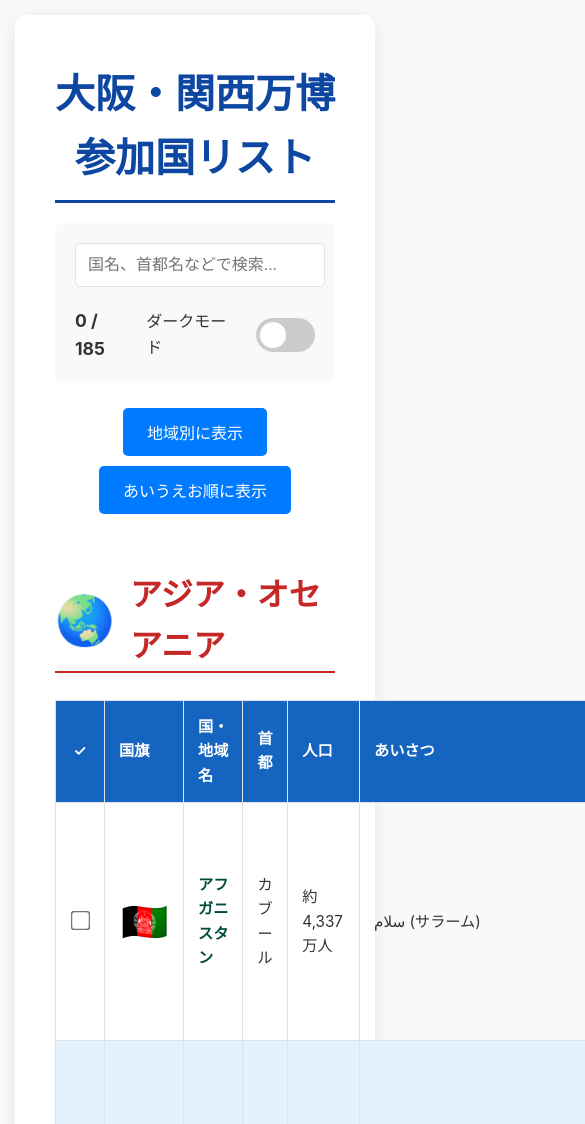
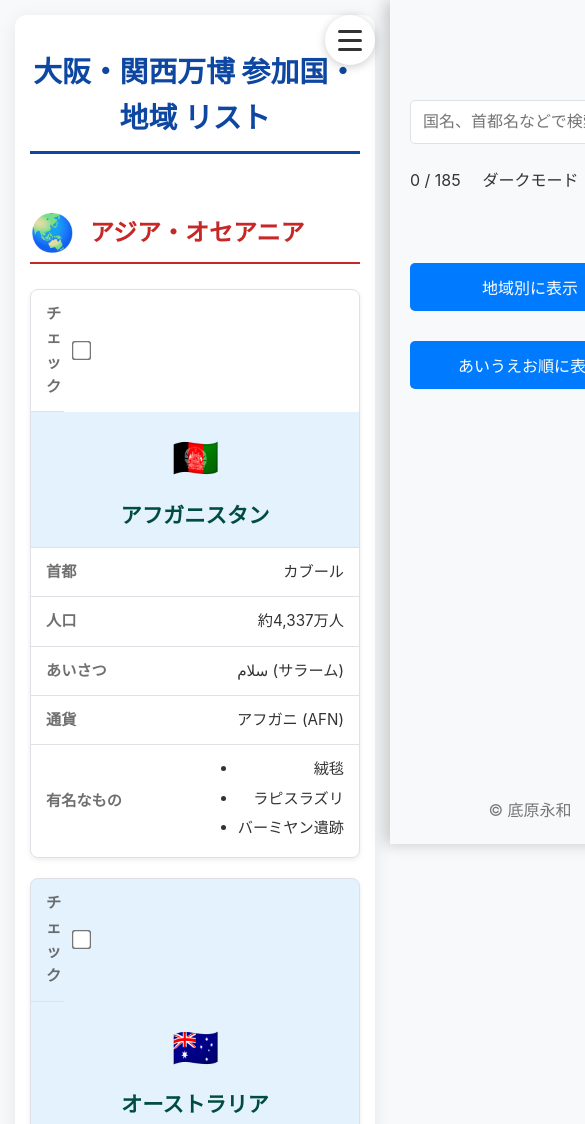
Before and after one commit to towabii/banpaku, a plain HTML site: page index.html in a window 390 px wide. Shown: the top 1124 px of the page, 585 px wide, since content can reach past the window. Drawn offline with Linux system fonts and the light colour scheme.

Commit message:
Update index.html

```diff
--- a/index.html
+++ b/index.html
@@ -3,7 +3,7 @@
 <head>
     <meta charset="UTF-8">
     <meta name="viewport" content="width=device-width, initial-scale=1.0">
-    <title>大阪・関西万博 参加国・地域 高機能リスト</title>
+    <title>大阪・関西万博 参加国・地域 リスト</title>
     <style>
         :root {
             --primary-bg-color: #f8f9fa;
@@ -32,6 +32,9 @@
             padding: 15px;
             transition: background-color 0.3s, color 0.3s;
         }
+        body.menu-open {
+            overflow: hidden;
+        }
 
         body.dark-mode {
             --primary-bg-color: #121212;
@@ -53,14 +56,11 @@
             to { opacity: 1; transform: translateY(0); }
         }
         @keyframes popIn {
-            0% { transform: scale(0.9); opacity: 0; }
-            80% { transform: scale(1.02); opacity: 1; }
+            0% { transform: scale(0.95); opacity: 0; }
             100% { transform: scale(1); opacity: 1; }
         }
         @keyframes popCheck {
-            0% { transform: scale(1); }
             50% { transform: scale(1.3); }
-            100% { transform: scale(1); }
         }
 
         .container {
@@ -76,7 +76,7 @@
         h1 {
             text-align: center;
             color: var(--accent-color-1);
-            font-size: 2.5em;
+            font-size: 2.2em;
             border-bottom: 3px solid var(--accent-color-1);
             padding-bottom: 10px;
             margin-bottom: 20px;
@@ -137,7 +137,6 @@
         tr { transition: background-color 0.2s; }
         tr:nth-child(even) { background-color: var(--table-row-even-bg); }
         tr:not(.hidden):hover { background-color: var(--table-row-hover-bg); }
-        tr.hidden { display: none; }
         tbody tr { animation: popIn 0.5s ease-out; }
 
         .checkbox-cell { width: 1%; text-align: center; }
@@ -156,80 +155,146 @@
         li { margin-bottom: 5px; }
 
         #checked-list-container {
-            margin-top: 40px;
-            padding: 20px;
-            border: 1px dashed var(--border-color);
-            border-radius: 8px;
+            margin-top: 40px; padding: 20px; border: 1px dashed var(--border-color); border-radius: 8px;
         }
         #checked-list { background: var(--primary-bg-color); padding: 15px; border-radius: 5px; min-height: 50px; word-break: break-all;}
 
         #scrollTopBtn {
-            display: none;
-            position: fixed;
-            bottom: 30px;
-            right: 30px;
-            z-index: 99;
-            border: none;
-            outline: none;
-            background-color: #007bff;
-            color: white;
-            cursor: pointer;
-            padding: 15px;
-            border-radius: 50%;
-            font-size: 18px;
-            width: 50px;
-            height: 50px;
-            line-height: 18px;
-            box-shadow: 0 4px 8px rgba(0,0,0,0.2);
-            transition: transform 0.2s;
+            display: none; position: fixed; bottom: 30px; right: 30px; z-index: 99; border: none; outline: none; background-color: #007bff; color: white; cursor: pointer; padding: 15px; border-radius: 50%; font-size: 18px; width: 50px; height: 50px; line-height: 18px; box-shadow: 0 4px 8px rgba(0,0,0,0.2); transition: transform 0.2s;
         }
         #scrollTopBtn:hover { background-color: #0056b3; transform: scale(1.1); }
 
         footer { text-align: center; margin-top: 40px; padding: 20px; color: #777; border-top: 1px solid var(--border-color); }
+
+        .menu-footer { display: none; }
+        #hamburger-toggle, .hamburger-button, .nav-menu { display: none; }
+
+        /* --- スマホ対応 (レスポンシブデザイン) --- */
+        @media (max-width: 768px) {
+            .container { padding: 15px; }
+            h1 { font-size: 1.8em; }
+            h2 { font-size: 1.5em; }
+
+            .hamburger-button {
+                display: flex; position: fixed; top: 15px; right: 15px; z-index: 1001;
+                width: 50px; height: 50px; background: var(--secondary-bg-color); border-radius: 50%;
+                cursor: pointer; box-shadow: 0 2px 10px rgba(0,0,0,0.2);
+                flex-direction: column; justify-content: center; align-items: center; gap: 6px;
+            }
+            .hamburger-button span {
+                display: block; width: 24px; height: 3px; background-color: var(--primary-text-color);
+                border-radius: 3px; transition: all 0.3s;
+            }
+            #hamburger-toggle:checked + .hamburger-button span:nth-of-type(1) { transform: translateY(9px) rotate(45deg); }
+            #hamburger-toggle:checked + .hamburger-button span:nth-of-type(2) { opacity: 0; }
+            #hamburger-toggle:checked + .hamburger-button span:nth-of-type(3) { transform: translateY(-9px) rotate(-45deg); }
+
+            .nav-menu {
+                display: flex; flex-direction: column; position: fixed; top: 0; right: 0;
+                width: 280px; height: 100%; background-color: var(--primary-bg-color);
+                z-index: 1000; transform: translateX(100%); transition: transform 0.4s ease-in-out;
+                padding-top: 80px; box-shadow: -5px 0 15px rgba(0,0,0,0.2);
+                box-sizing: border-box;
+            }
+            #hamburger-toggle:checked ~ .nav-menu { transform: translateX(0); }
+
+            .nav-overlay {
+                display: none; position: fixed; top: 0; left: 0; width: 100%; height: 100%;
+                background: rgba(0,0,0,0.5); z-index: 999;
+            }
+            #hamburger-toggle:checked ~ .nav-overlay { display: block; }
+
+            #pc-controls-container { display: none; }
+
+            .nav-menu .main-controls, .nav-menu .sort-controls {
+                display: flex; flex-direction: column; align-items: stretch; gap: 20px;
+                padding: 20px; text-align: center;
+            }
+            .nav-menu .sort-button { width: 100%; box-sizing: border-box; margin: 5px 0; }
+            .nav-menu .control-group { justify-content: space-between; }
+
+            .menu-footer {
+                display: block; text-align: center; padding: 20px; margin-top: auto; color: #777;
+            }
+            footer { display: none; }
+
+            table { border: 0; }
+            thead { display: none; }
+            tr {
+                display: flex; flex-direction: column; margin-bottom: 20px; border-radius: 8px;
+                border: 1px solid var(--border-color); overflow: hidden;
+                box-shadow: 0 2px 5px var(--shadow-color);
+            }
+            td {
+                display: flex; justify-content: space-between; align-items: center;
+                text-align: right; border: 0; border-bottom: 1px solid var(--border-color);
+                padding: 12px 15px;
+            }
+            td:last-child { border-bottom: 0; }
+            td::before {
+                content: attr(data-label); font-weight: bold; text-align: left;
+                margin-right: 10px; color: var(--primary-text-color); opacity: 0.7;
+            }
+
+            .checkbox-cell { order: -1; }
+
+            td[data-label="国"] {
+                padding: 15px; flex-direction: column; background-color: var(--table-row-even-bg);
+                gap: 10px;
+            }
+            td[data-label="国"]::before { display: none; }
+            td[data-label="国"] a { font-size: 1.4em; text-align: center; }
+
+            .tr-hidden { display: none; }
+        }
     </style>
 </head>
 <body>
 
+    <input type="checkbox" id="hamburger-toggle">
+    <label for="hamburger-toggle" class="hamburger-button">
+        <span></span><span></span><span></span>
+    </label>
+
+    <div class="nav-menu">
+        <!-- スマホ用コントロールはJSでここに複製されます -->
+        <div class="menu-footer">© 底原永和</div>
+    </div>
+    <div class="nav-overlay"></div>
+
     <div class="container">
-        <h1>大阪・関西万博 参加国リスト</h1>
+        <h1>大阪・関西万博 参加国・地域 リスト</h1>
 
+        <div id="pc-controls-container">
             <div class="main-controls">
-            <input type="search" id="searchBox" class="search-box" placeholder="国名、首都名などで検索...">
+                <input type="search" class="search-box" placeholder="国名、首都名などで検索...">
                 <div class="control-group">
-                <div id="counter">0 / 160</div>
+                    <div class="counter">0 / 160</div>
                     <span>ダークモード</span>
                     <label class="switch">
-                    <input type="checkbox" id="darkModeToggle">
+                        <input type="checkbox" class="dark-mode-toggle">
                         <span class="slider"></span>
                     </label>
                 </div>
             </div>
-
             <div class="sort-controls">
-            <button id="showRegionalBtn" class="sort-button">地域別に表示</button>
-            <button id="showAlphaBtn" class="sort-button">あいうえお順に表示</button>
+                <button class="sort-button" data-sort="regional">地域別に表示</button>
+                <button class="sort-button" data-sort="alpha">あいうえお順に表示</button>
+            </div>
         </div>
 
-        <div id="regionalView">
-            <!-- 地域別テーブルはこの中に動的に生成されます -->
-        </div>
-
-        <div id="alphaView" style="display: none;">
-            <!-- あいうえお順テーブルはこの中に動的に生成されます -->
-        </div>
+        <div id="regionalView"></div>
+        <div id="alphaView" style="display: none;"></div>
 
         <div id="checked-list-container">
             <h3>✅ チェックした国リスト</h3>
             <div id="checked-list">ここにチェックした国名が表示されます。</div>
         </div>
-
     </div>
 
     <button id="scrollTopBtn" title="トップへ戻る">↑</button>
 
-    <footer>
-        © 底原永和
-    </footer>
+    <footer>© 底原永和</footer>
 
     <script>
         document.addEventListener('DOMContentLoaded', function () {
@@ -426,27 +491,28 @@
                 {name:"バチカン", furigana:"ばちかん", capital:"バチカン市国", pop:"約800人", hello:"Salve (サルヴェ)", currency:"EUR", famous:["サン・ピエトロ大聖堂","ローマ教皇"], flag:"🇻🇦", region:3},
             ];
 
-            const regions = [
-                { name: "アジア・オセアニア", icon: "🌏" },
-                { name: "アメリカ大陸", icon: "🌎" },
-                { name: "アフリカ", icon: "🌍" },
-                { name: "ヨーロッパ", icon: "🇪🇺" },
-            ];
+            const regions = [ { name: "アジア・オセアニア", icon: "🌏" }, { name: "アメリカ大陸", icon: "🌎" }, { name: "アフリカ", icon: "🌍" }, { name: "ヨーロッパ", icon: "🇪🇺" }];
 
             const regionalView = document.getElementById('regionalView');
             const alphaView = document.getElementById('alphaView');
-            const showRegionalBtn = document.getElementById('showRegionalBtn');
-            const showAlphaBtn = document.getElementById('showAlphaBtn');
-            const searchBox = document.getElementById('searchBox');
-            const darkModeToggle = document.getElementById('darkModeToggle');
-            const counterEl = document.getElementById('counter');
-            const checkedListEl = document.getElementById('checked-list');
             const scrollTopBtn = document.getElementById('scrollTopBtn');
+            const hamburgerToggle = document.getElementById('hamburger-toggle');
+            const navMenu = document.querySelector('.nav-menu');
 
             let checkedCountryNames = new Set();
 
+            function cloneControls() {
+                const pcControls = document.getElementById('pc-controls-container');
+                const spControls = pcControls.cloneNode(true);
+                spControls.removeAttribute('id');
+                navMenu.prepend(spControls);
+            }
+
             function updateUI() {
-                counterEl.textContent = `${checkedCountryNames.size} / ${countries.length}`;
+                const counterEls = document.querySelectorAll('.counter');
+                const checkedListEl = document.getElementById('checked-list');
+
+                counterEls.forEach(el => el.textContent = `${checkedCountryNames.size} / ${countries.length}`);
 
                 const checkedNamesArray = [...checkedCountryNames].sort((a,b) => a.localeCompare(b, 'ja-JP-u-kf-upper'));
                 checkedListEl.textContent = checkedNamesArray.length > 0 ? checkedNamesArray.join('、') : 'ここにチェックした国名が表示されます。';
@@ -469,106 +535,95 @@
                 const famousList = country.famous.map(item => `<li>${item}</li>`).join('');
                 return `
                     <tr data-name="${country.name}" data-capital="${country.capital}" data-furigana="${country.furigana}">
-                        <td class="checkbox-cell"><input type="checkbox" class="country-checkbox" data-name="${country.name}"></td>
-                        <td><span class="flag-icon">${country.flag}</span></td>
-                        <td><a href="https://ja.wikipedia.org/wiki/${encodeURIComponent(country.name)}" target="_blank" rel="noopener noreferrer" class="country-link"><span class="country-name">${country.name}</span></a></td>
-                        <td>${country.capital}</td>
-                        <td>${country.pop}</td>
-                        <td class="hello-col">${country.hello}</td>
-                        <td>${country.currency}</td>
-                        <td><ul>${famousList}</ul></td>
+                        <td data-label="チェック" class="checkbox-cell"><input type="checkbox" class="country-checkbox" data-name="${country.name}"></td>
+                        <td data-label="国"><span class="flag-icon">${country.flag}</span><a href="https://ja.wikipedia.org/wiki/${encodeURIComponent(country.name)}" target="_blank" rel="noopener noreferrer" class="country-link"><span class="country-name">${country.name}</span></a></td>
+                        <td data-label="首都">${country.capital}</td>
+                        <td data-label="人口">${country.pop}</td>
+                        <td data-label="あいさつ" class="hello-col">${country.hello}</td>
+                        <td data-label="通貨">${country.currency}</td>
+                        <td data-label="有名なもの"><ul>${famousList}</ul></td>
                     </tr>
                 `;
             }
 
-            const tableHeaderHTML = `
-                <thead>
-                    <tr>
-                        <th class="checkbox-cell">✓</th><th style="width: 5%;">国旗</th><th style="width: 15%;">国・地域名</th><th style="width: 15%;">首都</th><th style="width: 10%;">人口</th><th style="width: 15%;" class="hello-col">あいさつ</th><th style="width: 15%;">通貨</th><th>有名なもの</th>
-                    </tr>
-                </thead>`;
+            const tableHeaderHTML = `<thead><tr><th class="checkbox-cell">✓</th><th colspan="2">国</th><th>首都</th><th>人口</th><th class="hello-col">あいさつ</th><th>通貨</th><th>有名なもの</th></tr></thead>`;
 
             function renderRegionalView() {
                 let html = '';
                 regions.forEach((region, index) => {
-                    html += `
-                        <h2><span class="icon">${region.icon}</span>${region.name}</h2>
-                        <table>${tableHeaderHTML}
-                            <tbody>
+                    html += `<h2><span class="icon">${region.icon}</span>${region.name}</h2>
+                             <table>${tableHeaderHTML}<tbody>
                              ${countries.filter(c => c.region === index).map(createRow).join('')}
-                            </tbody>
-                        </table>
-                    `;
+                             </tbody></table>`;
                 });
                 regionalView.innerHTML = html;
             }
 
             function renderAlphaView() {
-                const sortedCountries = [...countries].sort((a, b) => a.furigana.localeCompare(b.furigana, 'ja'));
-                alphaView.innerHTML = `
-                    <h2><span class="icon">🔠</span>あいうえお順</h2>
-                    <table>${tableHeaderHTML}
-                        <tbody>
+                const sortedCountries = [...countries].sort((a, b) => a.furigana.localeCompare(b, 'ja'));
+                alphaView.innerHTML = `<h2><span class="icon">🔠</span>あいうえお順</h2>
+                                       <table>${tableHeaderHTML}<tbody>
                                        ${sortedCountries.map(createRow).join('')}
-                        </tbody>
-                    </table>
-                `;
+                                       </tbody></table>`;
             }
 
-            showRegionalBtn.addEventListener('click', () => {
+            function setupEventListeners() {
+                document.querySelectorAll('.sort-button').forEach(btn => btn.addEventListener('click', (e) => {
+                    if (e.target.dataset.sort === 'regional') {
                         regionalView.style.display = 'block';
                         alphaView.style.display = 'none';
-                updateUI();
-                searchBox.dispatchEvent(new Event('input'));
-            });
-            showAlphaBtn.addEventListener('click', () => {
+                    } else {
                         regionalView.style.display = 'none';
                         alphaView.style.display = 'block';
+                    }
+                    hamburgerToggle.checked = false;
+                    document.body.classList.remove('menu-open');
                     updateUI();
-                searchBox.dispatchEvent(new Event('input'));
+                }));
+
+                document.querySelectorAll('.search-box').forEach(box => box.addEventListener('input', (e) => {
+                    const searchTerm = e.target.value.toLowerCase().trim();
+                    document.querySelectorAll('.search-box').forEach(b => b.value = searchTerm); // Sync search boxes
+                    document.querySelectorAll('tbody tr').forEach(row => {
+                        const isVisible = row.dataset.name.toLowerCase().includes(searchTerm) || row.dataset.capital.toLowerCase().includes(searchTerm);
+                        row.classList.toggle('tr-hidden', !isVisible);
+                        if (window.innerWidth <= 768) row.style.display = isVisible ? 'flex' : 'none';
                     });
+                }));
 
-            searchBox.addEventListener('input', (e) => {
-                const searchTerm = e.target.value.toLowerCase().trim();
-                document.querySelectorAll('tbody tr').forEach(row => {
-                    const countryName = row.dataset.name.toLowerCase();
-                    const capitalName = row.dataset.capital.toLowerCase();
-                    if (countryName.includes(searchTerm) || capitalName.includes(searchTerm)) {
-                        row.classList.remove('hidden');
-                    } else {
-                        row.classList.add('hidden');
-                    }
-                });
-            });
-
-            darkModeToggle.addEventListener('change', () => {
+                document.querySelectorAll('.dark-mode-toggle').forEach(toggle => toggle.addEventListener('change', (e) => {
                     document.body.classList.toggle('dark-mode');
-            });
+                    document.querySelectorAll('.dark-mode-toggle').forEach(t => t.checked = e.target.checked);
+                }));
 
                 document.querySelector('.container').addEventListener('change', (e) => {
                     if (e.target.classList.contains('country-checkbox')) {
                         const countryName = e.target.dataset.name;
-                    if (e.target.checked) {
-                        checkedCountryNames.add(countryName);
-                    } else {
-                        checkedCountryNames.delete(countryName);
-                    }
+                        if (e.target.checked) checkedCountryNames.add(countryName);
+                        else checkedCountryNames.delete(countryName);
                         updateUI();
                     }
                 });
 
+                hamburgerToggle.addEventListener('change', () => document.body.classList.toggle('menu-open', hamburgerToggle.checked));
+                document.querySelector('.nav-overlay').addEventListener('click', () => {
+                    hamburgerToggle.checked = false;
+                    document.body.classList.remove('menu-open');
+                });
+            }
+
             window.onscroll = () => {
                 scrollTopBtn.style.display = (document.body.scrollTop > 100 || document.documentElement.scrollTop > 100) ? "block" : "none";
             };
-            scrollTopBtn.addEventListener('click', () => {
-                window.scrollTo({top: 0, behavior: 'smooth'});
-            });
+            scrollTopBtn.addEventListener('click', () => window.scrollTo({top: 0, behavior: 'smooth'}));
 
             function init() {
+                cloneControls();
                 renderRegionalView();
                 renderAlphaView();
                 regionalView.style.display = 'block';
                 alphaView.style.display = 'none';
+                setupEventListeners();
                 updateUI();
             }
 
```
Lines whose indentation alone changed are shown as unchanged.
